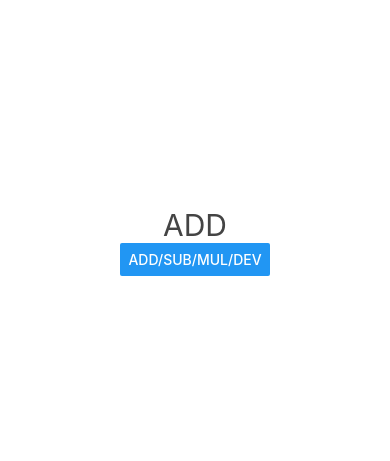
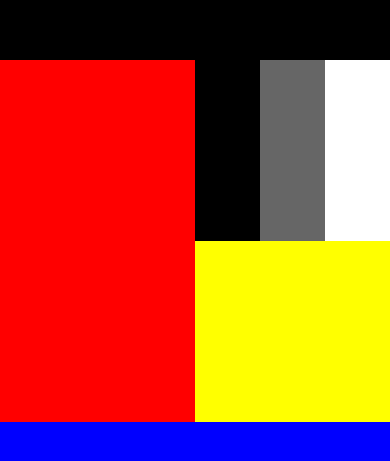
Before and after one commit to hasaranga99/react_native2, a React Native app: screen / in a window 390 px wide. Shown: the part 181-642 px from the top of the page. Built offline with nearby package versions, Linux system fonts and the light colour scheme.

Commit message:
flex include style

```diff
--- a/App.tsx
+++ b/App.tsx
@@ -6,97 +6,40 @@ import CustomLabel from './src/components/CustomLabel';
 
 function App(): React.JSX.Element {
 
-  interface Student {
-    name: string
-    age: number
-    school: string
-  }
-
-  var Student_1: Student = {
-    name: 'ravi',
-    age: 25,
-    school: 'ABC SChool'
-  }
-
-  function printData(std: Student) {
-    console.log(std.name);
-    console.log(std.age);
-    console.log(std.school)
-  }
-
-  // class Cal {
-  //   number1: number = 0;
-  //   number2: number = 0;
-  //   Add() {
-  //     console.log(this.number1 + this.number2)
-  //   }
-  //   Sub() {
-  //     console.log(this.number1 - this.number2)
-  //   }
-  // }
-
-  // function solve() {
-  //   var cal1 = new Cal();
-  //   cal1.number1 = 10;
-  //   cal1.number2 = 5;
-  //   cal1.Add();
-
-  //   var cal2 = new Cal();
-  //   cal1.number1 = 10;
-  //   cal1.number2 = 5;
-  //   cal1.Sub();
 
 
-  // }
+  return (
+    // <View style={{ backgroundColor: 'yellow', flex: 1, flexDirection: 'column' }}>
 
-  // var cal = {
-  //   number1: 0,
-  //   number2: 0,
-  //   add: function () {
-  //     console.log(this.number1 + this.number2)
-  //   },
-  //   sub: function () {
-  //     console.log(this.number1 - this.number2)
-  //   },
-  //   mul: function () {
-  //     console.log(this.number1 * this.number2)
-  //   },
-  //   dev: function () {
-  //     console.log(this.number1 / this.number2)
-  //   }
-  // }
+    //   <View style={{ backgroundColor: 'black', flex: 1 }}>
+    //   </View>
+    //   <View style={{ backgroundColor: 'green', flex: 1.5, flexDirection: 'row' }}>
+    //     <View style={{ backgroundColor: 'red', flex: 1 }}></View>
+    //     <View style={{ backgroundColor: 'yellow', flex: 1, flexDirection: 'column' }}>
+    //       <View style={{ backgroundColor: 'green', flex: 1 }}></View>
+    //       <View style={{ backgroundColor: 'yellow', flex: 1 }}></View>
+    //     </View>
 
+    //   </View>
+    // </View>
 
+    <View style={{ backgroundColor: 'yellow', flex: 1 }}>
+      <View style={{ backgroundColor: 'black', flex: 2 }}></View>
+      <View style={{ backgroundColor: 'red', flex: 3, flexDirection: 'row' }}>
+        <View style={{ backgroundColor: 'red', flex: 1 }}></View>
+        <View style={{ backgroundColor: 'green', flex: 1, flexDirection: 'column' }}>
+          <View style={{ backgroundColor: 'green', flex: 1, flexDirection: 'row' }}>
+            <View style={{ backgroundColor: '#000', flex: 1 }}></View>
+            <View style={{ backgroundColor: '#666', flex: 1 }}></View>
+            <View style={{ backgroundColor: '#fff', flex: 1 }}></View>
 
+          </View>
+          <View style={{ backgroundColor: 'yellow', flex: 1 }}></View>
+        </View>
+      </View>
+      <View style={{ backgroundColor: 'blue', flex: 2 }}></View>
+    </View>
 
-  // function adding() {
-  //   cal.number1 = 30;
-  //   cal.number2 = 50;
-  //   cal.add();
-  // }
-
-  // function subing() {
-  //   cal.number1 = 30;
-  //   cal.number2 = 50;
-  //   cal.sub();
-  // }
-  // function multi() {
-  //   cal.number1 = 30;
-  //   cal.number2 = 50;
-  //   cal.mul();
-  // }
-  // function devi() {
-  //   cal.number1 = 30;
-  //   cal.number2 = 50;
-  //   cal.dev();
-  // }
-
-  return (
-    <View style={{ alignItems: 'center', flex: 1, backgroundColor: 'white', justifyContent: 'center', display: 'flex' }}>
-      <Text style={{ fontSize: 30, color: '#444' }}>ADD</Text>
-
-      <Button title='Add/sub/mul/dev' onPress={() => printData(Student_1)} />
-    </View>
   );
 
 }
```
